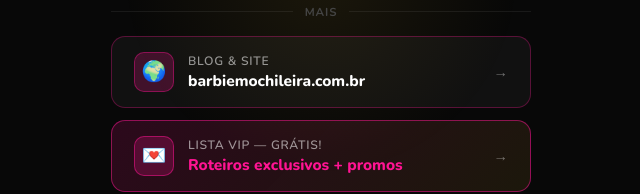
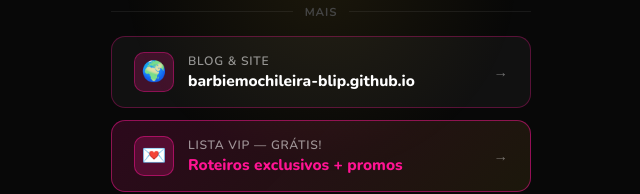
Before and after one commit to barbiemochileira-blip/barbiemochileira-blip.github.io, a plain HTML site: page links.html in a window 1280 px wide. Shown: the part 783-977 px from the top of the page, 319-959 px from the left. Drawn offline with nearby package versions, Linux system fonts and the light colour scheme; a web font is replaced by a local one.

Commit message:
Add files via upload

```diff
--- a/links.html
+++ b/links.html
@@ -369,17 +369,17 @@
       </div>
 
       <!-- Site/Blog -->
-      <a href="https://barbiemochileira.com.br" target="_blank" class="link-btn btn-site">
+      <a href="https://barbiemochileira-blip.github.io/" target="_blank" class="link-btn btn-site">
         <div class="link-icon">🌍</div>
         <div class="link-text">
           <span class="link-label">Blog & Site</span>
-          <span class="link-main">barbiemochileira.com.br</span>
+          <span class="link-main">barbiemochileira-blip.github.io</span>
         </div>
         <span class="link-arrow">→</span>
       </a>
 
       <!-- Newsletter / Lista VIP -->
-      <a href="https://barbiemochileira.com.br#contato" target="_blank" class="link-btn btn-newsletter">
+      <a href="https://barbiemochileira-blip.github.io/#contato" target="_blank" class="link-btn btn-newsletter">
         <div class="link-icon">💌</div>
         <div class="link-text">
           <span class="link-label">Lista VIP — Grátis!</span>
```
